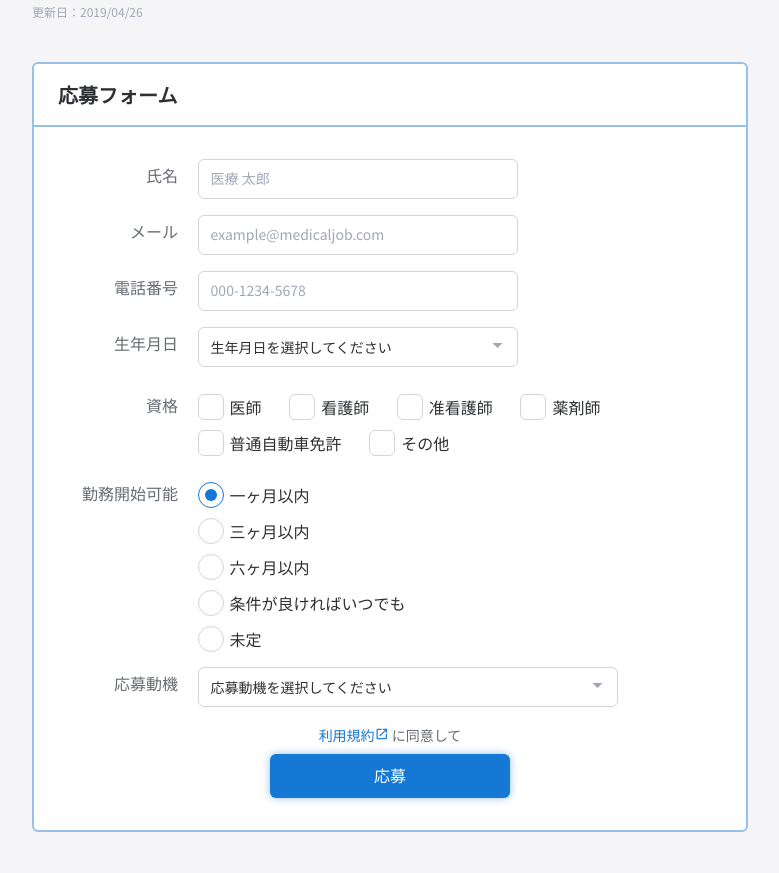
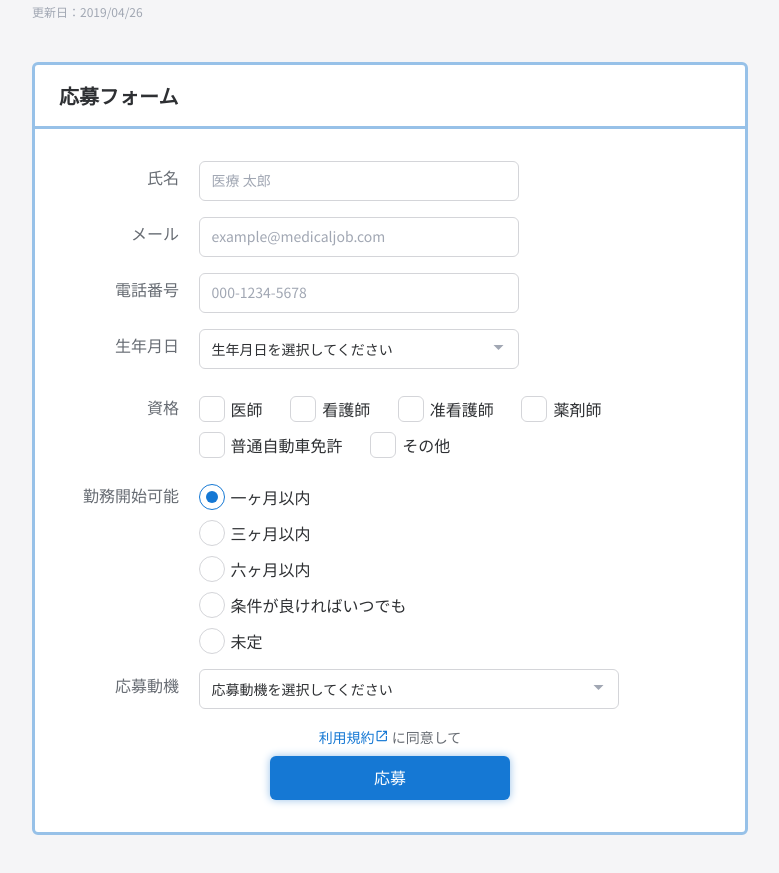
Before and after one commit to nanakokono/medical-job-sample-view, a website: page job_detail.html in a window 1280 px wide. Shown: the part 529-1402 px from the top of the page, without its empty margins (108-887 px from the left). Drawn offline with nearby package versions, Linux system fonts and the light colour scheme.

Commit message:
スタイリング微調整

```diff
--- a/style/style.scss
+++ b/style/style.scss
@@ -644,6 +644,7 @@ $search-condition-width: 260px;
 
         @media only screen and (max-width: $sp-break) {
           width: 100%;
+          padding-top: 0;
           text-align: left;
         }
       }
--- a/style/variable.scss
+++ b/style/variable.scss
@@ -29,7 +29,7 @@ $base-font: 'Noto Sans JP', 'Noto Sans', 'Avenir Next', 'Yu Gothic', 'Hiragino K
   BORDER
  */
 $border-normal: 1px $color-light-gray solid;
-$border-light-primary: 2px $color-light-primary solid;
+$border-light-primary: 3px $color-light-primary solid;
 
 /**
   BORDER RADIUS
```
Also changed, not shown: style/style.css.
